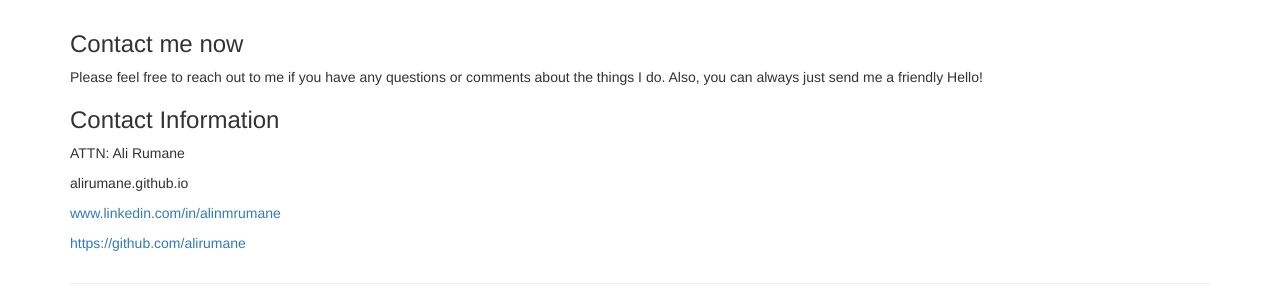
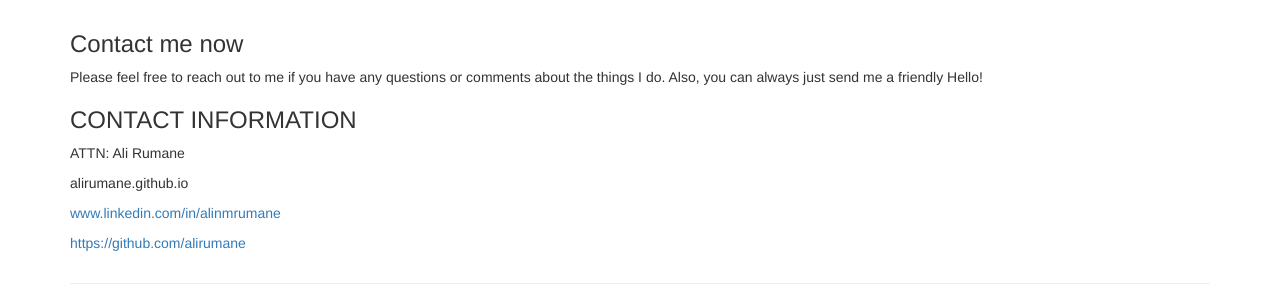
Before and after one commit to alirumane/ali-backup, a Jekyll site: the page built from contact.md, in a window 1280 px wide. Shown: the part 144-444 px from the top of the page. Built offline with Jekyll 4.4.1, drawn with Linux system fonts in a browser that asks for light colours.

```diff
--- a/contact.md
+++ b/contact.md
@@ -10,7 +10,9 @@ description: Contact
 
 Please feel free to reach out to me if you have any questions or comments about the things I do. Also, you can always just send me a friendly Hello!
 
-### Contact Information
+
+### CONTACT INFORMATION
+
 
 ATTN: Ali Rumane
 
```
